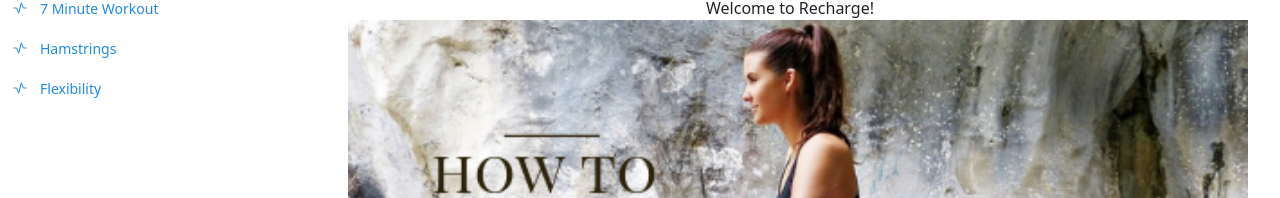
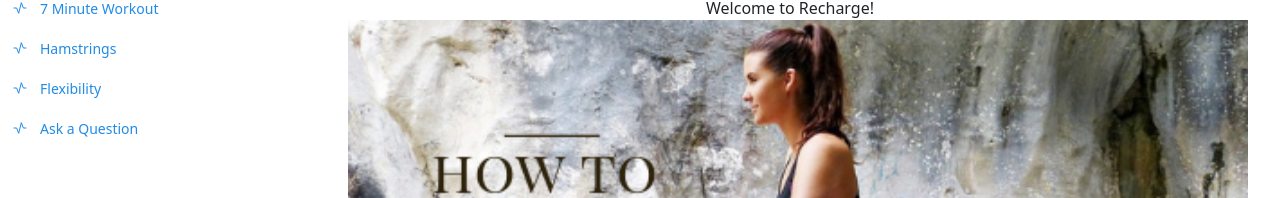
Before and after one commit to catrionafsmith/recharge, a React (Vite) app in the folder recharge-app/: page / in a window 1280 px wide. Shown: the part 112-310 px from the top of the page. Built offline with nearby package versions, Linux system fonts and the light colour scheme.

Commit message:
Update menu

```diff
--- a/recharge-app/src/App.tsx
+++ b/recharge-app/src/App.tsx
@@ -13,6 +13,7 @@ Routes
 } from 'react-router-dom'
 import Hamstrings from './components/Hamstrings';
 import Flexibility from './components/Flexibility';
+import ChatForm from './components/ChatForm';
 import Home from './components/Home';
 
 
@@ -72,6 +73,13 @@ function App() {
         variant="subtle"
         active
       />
+      <NavLink
+        href="/question"
+        label="Ask a Question"
+        leftSection={<IconActivity size="1rem" stroke={1.5} />}
+        variant="subtle"
+        active
+      />
       </AppShell.Navbar>
 
       <AppShell.Main>Welcome to Recharge!
@@ -80,6 +88,7 @@ function App() {
           <Route path="/7" element={<TimedCarousel/>}/>
           <Route path="/hamstrings" element={<Hamstrings/>}/>
           <Route path="/flexibility" element={<Flexibility/>}/>
+          <Route path="/question" element={<ChatForm/>}/>
         </Routes>
       </AppShell.Main>
     </AppShell>
```
